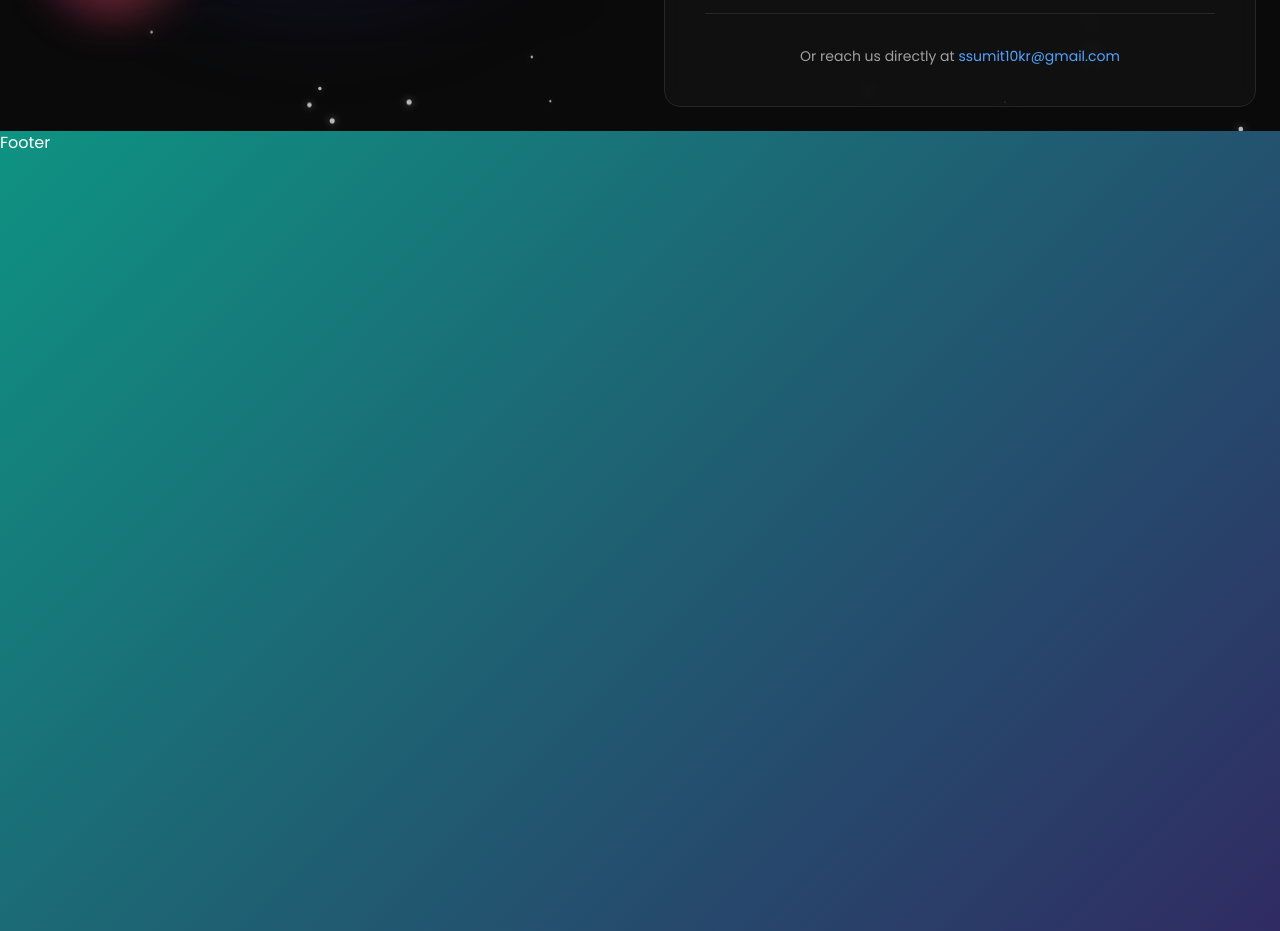
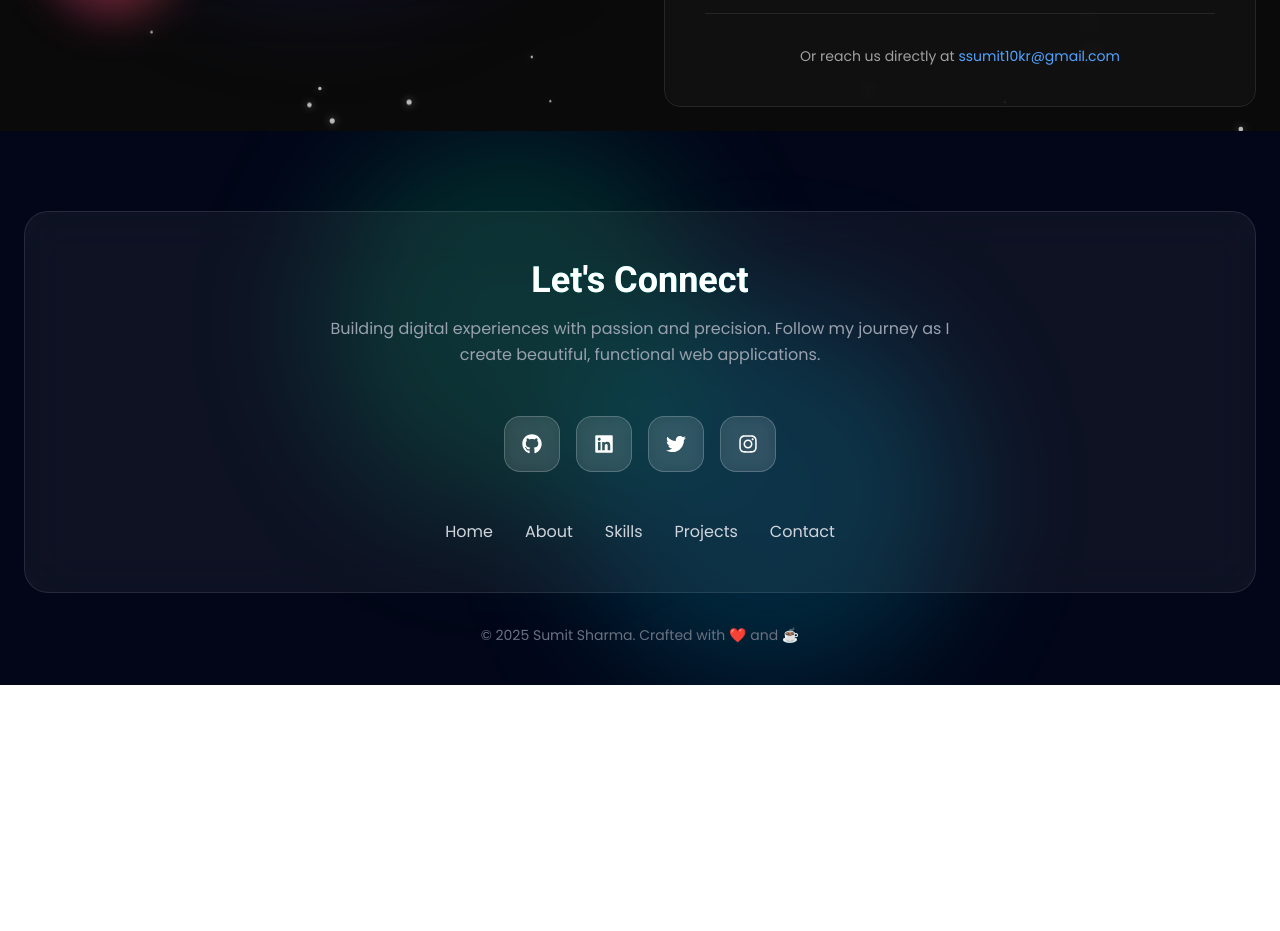
Before and after one commit to Sumitsharma31/portfolio, a React (Vite) app: page / in a window 1280 px wide. Shown: the part 3720-4651 px from the top of the page. After the commit the page ends 4405 px from the top, so only its background shows below. Built offline with nearby package versions, Linux system fonts and the light colour scheme.

Commit message:
footer created

```diff
--- a/src/App.jsx
+++ b/src/App.jsx
@@ -4,12 +4,12 @@ import Navbar from "./component/Navbar";
 
 import About from "./section/About";
 import Contact from "./section/Contact";
-import Experience from "./section/Experience";
+
 import Footer from "./section/Footer";
 import Home from "./section/Home";
 import Projects from "./section/Projects";
 import Skills from "./section/Skills";
-import Testimonials from "./section/testimonials";
+
 import IntroAnimation from "./component/IntroAnimation";
 
 function App() {
--- a/src/component/OverlayMenu.jsx
+++ b/src/component/OverlayMenu.jsx
@@ -1,38 +1,62 @@
+import { useState, useEffect } from "react";
 import { motion, AnimatePresence } from "motion/react";
 import { FiX } from "react-icons/fi";
 
 export default function OverlayMenu({ isOpen, onClose }) {
+  const [activeLink, setActiveLink] = useState("home");
+
   const isMobile = typeof window !== "undefined" && window.innerWidth < 1024;
   const origin = isMobile ? "95% 8%" : "50% 8%";
+
+  // Detect current section in viewport
+  useEffect(() => {
+    const handleScroll = () => {
+      const sections = ["home", "about", "skills", "projects", "contact"];
+      let current = "home";
+
+      sections.forEach((section) => {
+        const el = document.getElementById(section);
+        if (el) {
+          const rect = el.getBoundingClientRect();
+          if (rect.top <= 150 && rect.bottom >= 150) {
+            current = section;
+          }
+        }
+      });
+
+      setActiveLink(current);
+    };
+
+    window.addEventListener("scroll", handleScroll);
+    return () => window.removeEventListener("scroll", handleScroll);
+  }, []);
 
   return (
     <AnimatePresence>
       {isOpen && (
         <motion.div
           className="fixed inset-0 flex items-center justify-center z-50"
-          initial={{ clipPath: `circle( 0% at ${origin})` }}
-          animate={{ clipPath: `circle( 150% at ${origin})` }}
-          exit={{ clipPath: `circle( 0% at ${origin})` }}
+          initial={{ clipPath: `circle(0% at ${origin})` }}
+          animate={{ clipPath: `circle(150% at ${origin})` }}
+          exit={{ clipPath: `circle(0% at ${origin})` }}
           transition={{ duration: 0.7, ease: [0.4, 0, 0.2, 1] }}
           style={{ backgroundColor: "rgba(0,0,0,0.95)" }}
         >
           <button
             onClick={onClose}
             className="absolute top-6 right-6 text-white text-3xl"
-            aria-level="close Menu"
+            aria-label="close menu"
           >
             <FiX className="cursor-pointer" />
           </button>
-          <ul className="space-y-6 text-center ">
-            {[
-              "Home",
-              "About",
-              "Skills",
-              "Projects",
-              "Experience",
-              "Testimonials",
-              "Contact",
-            ].map((item, index) => (
+
+          <ul className="space-y-6 text-center">
+            {["Home", "About", "Skills", "Projects", "Contact"].map(
+              (item, index) => {
+                const lowerItem = item.toLowerCase();
+                const isActive = activeLink === lowerItem;
+
+                return (
                   <motion.li
                     key={item}
                     initial={{ opacity: 0, y: 0 }}
@@ -40,15 +64,23 @@ export default function OverlayMenu({ isOpen, onClose }) {
                     transition={{ delay: 0.3 + index * 0.1 }}
                   >
                     <a
-                  href={`#${item.toLowerCase()}`}
-                  onClick={onClose}
-                  className="text-4xl text-white font-semibold hover:text-pink-400 transition-colors duration-300
-                 "
+                      href={`#${lowerItem}`}
+                      onClick={() => {
+                        setActiveLink(lowerItem);
+                        onClose();
+                      }}
+                      className={`text-4xl font-semibold transition-colors duration-300 ${
+                        isActive
+                          ? "text-[#1cd8d2]"
+                          : "text-white hover:text-pink-400"
+                      }`}
                     >
                       {item}
                     </a>
                   </motion.li>
-            ))}
+                );
+              }
+            )}
           </ul>
         </motion.div>
       )}
--- a/src/index.css
+++ b/src/index.css
@@ -1,4 +1,8 @@
 @import "tailwindcss";
+
+html {
+  scroll-behavior: smooth;
+}
 
 body {
   font-family: "Poppins", sans-serif;
--- a/src/section/Experience.jsx
+++ /dev/null
@@ -1,7 +0,0 @@
-import React from "react";
-
-const Experience = () => {
-  return <div className="w-full h-screen">Experience</div>;
-};
-
-export default Experience;
--- a/src/section/Footer.jsx
+++ b/src/section/Footer.jsx
@@ -1,7 +1,103 @@
 import React from "react";
+import { motion } from "framer-motion";
+import {
+  FaGithub,
+  FaLinkedin,
+  FaTwitter,
+  FaInstagram,
+  FaDribbble,
+  FaCodepen,
+} from "react-icons/fa";
 
-const Footer = () => {
-  return <div className="w-full h-screen">Footer</div>;
+const FooterGlass = () => {
+  const socialLinks = [
+    {
+      icon: FaGithub,
+      href: "https://github.com/Sumitsharma31",
+      label: "GitHub",
+    },
+    {
+      icon: FaLinkedin,
+      href: "https://www.linkedin.com/in/sumit-sharma-1906762a2/",
+      label: "LinkedIn",
+    },
+    { icon: FaTwitter, href: "https://x.com/C_SUMI_020", label: "Twitter" },
+    {
+      icon: FaInstagram,
+      href: "https://www.instagram.com/sumit.sharma31/",
+      label: "Instagram",
+    },
+  ];
+
+  return (
+    <footer className="relative bg-slate-950 pt-20 pb-10 overflow-hidden">
+      {/* Background Elements */}
+      <div className="absolute inset-0">
+        <div className="absolute top-0 left-1/4 w-96 h-96 bg-emerald-500/20 rounded-full blur-3xl" />
+        <div className="absolute bottom-0 right-1/4 w-96 h-96 bg-cyan-500/20 rounded-full blur-3xl" />
+      </div>
+
+      <div className="relative z-10 max-w-7xl mx-auto px-6">
+        {/* Glassmorphism Card */}
+        <motion.div
+          initial={{ y: 50, opacity: 0 }}
+          whileInView={{ y: 0, opacity: 1 }}
+          transition={{ duration: 0.6 }}
+          className="bg-white/5 backdrop-blur-xl border border-white/10 rounded-3xl p-12 mb-8"
+        >
+          <div className="text-center mb-12">
+            <h2 className="text-4xl font-bold text-white mb-4 bg-gradient-to-r from-emerald-400 to-cyan-400 bg-clip-text text-transparent">
+              Let's Connect
+            </h2>
+            <p className="text-gray-400 max-w-2xl mx-auto leading-relaxed">
+              Building digital experiences with passion and precision. Follow my
+              journey as I create beautiful, functional web applications.
+            </p>
+          </div>
+
+          {/* Social Icons */}
+          <div className="flex justify-center gap-4 mb-12">
+            {socialLinks.map((social, index) => (
+              <motion.a
+                key={index}
+                href={social.href}
+                target="_blank"
+                initial={{ scale: 0 }}
+                animate={{ scale: 1 }}
+                transition={{ delay: index * 0.1 }}
+                whileHover={{ y: -5 }}
+                className="w-14 h-14 bg-white/10 backdrop-blur-sm border border-white/20 rounded-2xl flex items-center justify-center text-white hover:bg-emerald-500/20 hover:border-emerald-400/50 transition-all duration-300"
+                aria-label={social.label}
+              >
+                <social.icon className="text-xl" />
+              </motion.a>
+            ))}
+          </div>
+
+          {/* Navigation */}
+          <nav className="flex flex-wrap justify-center gap-8 text-gray-300">
+            {["Home", "About", "Skills", "Projects", "Contact"].map((item) => (
+              <a
+                key={item}
+                href={`#${item.toLowerCase()}`}
+                className="hover:text-emerald-400 transition-colors duration-300 relative group"
+              >
+                {item}
+                <span className="absolute -bottom-1 left-0 w-0 h-0.5 bg-emerald-400 group-hover:w-full transition-all duration-300" />
+              </a>
+            ))}
+          </nav>
+        </motion.div>
+
+        {/* Copyright */}
+        <div className="text-center text-gray-500 text-sm">
+          <p>
+            © {new Date().getFullYear()} Sumit Sharma. Crafted with ❤️ and ☕
+          </p>
+        </div>
+      </div>
+    </footer>
+  );
 };
 
-export default Footer;
+export default FooterGlass;
--- a/src/section/Testimonials.jsx
+++ /dev/null
@@ -1,7 +0,0 @@
-import React from "react";
-
-const Testimonials = () => {
-  return <div className="w-full h-screen">testimonials</div>;
-};
-
-export default Testimonials;
```
Lines whose indentation alone changed are shown as unchanged.
